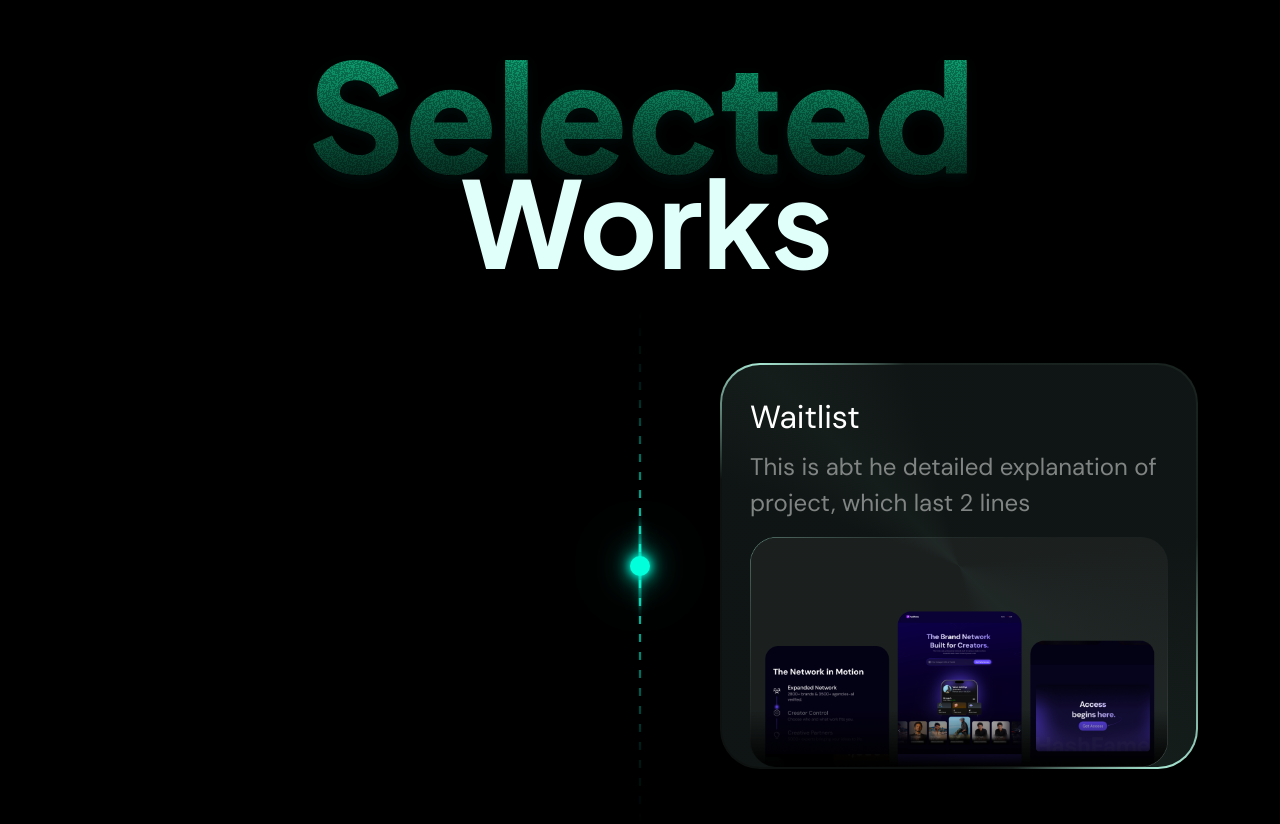
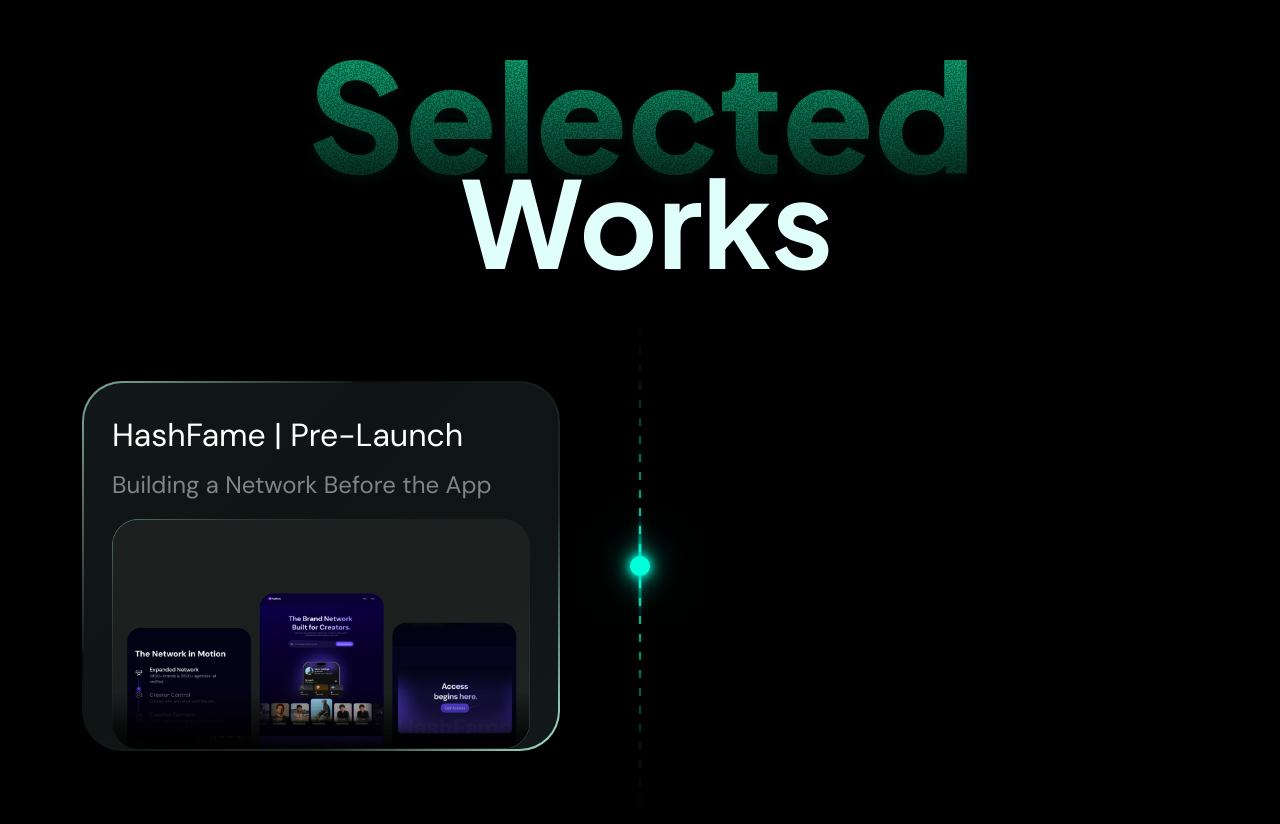
Before and after one commit to gdayaash/ghayz-folio, a Next.js app: page /works in a window 1280 px wide. Shown: the part 108-932 px from the top of the page. Built offline with nearby package versions, Linux system fonts and the light colour scheme; a web font is replaced by a local one.

Commit message:
Added Case Study cards

```diff
--- a/src/components/footer/Footer.tsx
+++ b/src/components/footer/Footer.tsx
@@ -61,7 +61,7 @@
           <div
             className={`y-folio__social-icons flex items-center gap-x-2 ${textColorClass}`}
           >
-            <a href="" target="_blank">
+            <a href="https://www.instagram.com/low_lightings?utm_source=ig_web_button_share_sheet&vrfl=ZDNlZDc0MzIxNw==" target="_blank">
               <InstagramLogoIcon size={26} />
             </a>
 
--- a/src/components/sections/Hero.tsx
+++ b/src/components/sections/Hero.tsx
@@ -128,7 +128,7 @@
             </a>
 
             <a
-              href="#works"
+              href="/works"
               className="inline-flex shrink-0 items-center justify-center gap-2 rounded-[12px] border-2 border-solid border-[#03B197] bg-transparent px-2 py-[10px] text-sm font-normal text-black transition-colors hover:bg-[#03B197]/10 sm:gap-3 sm:px-3 sm:text-base md:px-[32px]"
             >
               <Files
--- a/src/components/sections/SelectedWorkScene.tsx
+++ b/src/components/sections/SelectedWorkScene.tsx
@@ -5,28 +5,53 @@
 import SelectedWorkCard from "../cards/SelectedWorkCard";
 
 const works = [
-  {
+   {
     id: 1,
-    title: "Waitlist",
+    title: "HashFame | Pre-Launch",
     description:
-      "This is abt he detailed explanation of project, which last 2 lines",
-    image: "/images/case-study/waitlist-bg.png",
+      "Building a Network Before the App",
+      image: "/images/case-study/waitlist-bg.png",
   },
   {
     id: 2,
-    title: "Creator",
+    title: "HashFame | Post-Launch",
     description:
-      "This is abt he detailed explanation of project, which last 2 lines",
-    image: "/images/case-study/creator-bg.png",
+      "Turning Existing Profiles into Active Creators",
+      image: "/images/case-study/creator-bg.png",
   },
   {
     id: 3,
-    title: "Agency",
+    title: "Qoruz | Decks Redesign",
     description:
-      "This is abt he detailed explanation of project, which last 2 lines",
-    image: "/images/case-study/agency-bg.png",
+      "Making the Product Its Own Salesperson",
+       image: "/images/case-study/agency-bg.png",
+  },
+    {
+    id: 4,
+    title: "HashFame | Website Redesign",
+    description:
+      "Designed to Make an Impression",
+       image: "/images/case-study/agency-bg.png",
+
+  },
+    {
+    id: 5,
+    title: "Qoruz | Nexus AI",
+    description:
+      "Making Complex AI Feel Simple.",
+       image: "/images/case-study/agency-bg.png",
+
+  },
+  {
+    id: 6,
+    title: "HashFame | Marketing & Visuals",
+    description:
+      "Making Every Feature a Story",
+       image: "/images/case-study/agency-bg.png",
+
   },
 ];
+
 
 export default function SelectedWorksScene() {
   const sectionRef = useRef<HTMLElement>(null);
@@ -193,6 +218,7 @@
     <section ref={sectionRef} className="y-folio__selected-works-scene-wrapper">
       <div className="container y-folio__selected-works-scene mx-auto">
         <div className="y-folio__selected-works-grid">
+
           {/* Timeline */}
           <div className="y-folio__selected-works-center">
             <div className="y-folio__selected-works-center-sticky">
@@ -214,11 +240,11 @@
             </div>
           </div>
 
-          {/* First card: right */}
+          {/* First card: left */}
           <div
             className="
               y-folio__selected-work-card-slot
-              y-folio__selected-work-card-slot--right
+              y-folio__selected-work-card-slot--left
               y-folio__selected-work-card-slot--row-1
             "
           >
@@ -229,11 +255,11 @@
             />
           </div>
 
-          {/* Second card: left */}
+          {/* Second card: right */}
           <div
             className="
               y-folio__selected-work-card-slot
-              y-folio__selected-work-card-slot--left
+              y-folio__selected-work-card-slot--right
               y-folio__selected-work-card-slot--row-2
             "
           >
@@ -244,11 +270,11 @@
             />
           </div>
 
-          {/* Third card: right */}
+          {/* Third card: left */}
           <div
             className="
               y-folio__selected-work-card-slot
-              y-folio__selected-work-card-slot--right
+              y-folio__selected-work-card-slot--left
               y-folio__selected-work-card-slot--row-3
             "
           >
@@ -258,6 +284,52 @@
               image={works[2].image}
             />
           </div>
+
+          {/* Fourth card: right */}
+          <div
+            className="
+              y-folio__selected-work-card-slot
+              y-folio__selected-work-card-slot--right
+              y-folio__selected-work-card-slot--row-4
+            "
+          >
+            <SelectedWorkCard
+              title={works[3].title}
+              description={works[3].description}
+              image={works[3].image}
+            />
+          </div>
+
+          {/* Fifth card: left */}
+          <div
+            className="
+              y-folio__selected-work-card-slot
+              y-folio__selected-work-card-slot--left
+              y-folio__selected-work-card-slot--row-5
+            "
+          >
+            <SelectedWorkCard
+              title={works[4].title}
+              description={works[4].description}
+              image={works[4].image}
+            />
+          </div>
+
+          {/* Sixth card: right */}
+          <div
+            className="
+              y-folio__selected-work-card-slot
+              y-folio__selected-work-card-slot--right
+              y-folio__selected-work-card-slot--row-6
+            "
+          >
+            <SelectedWorkCard
+              title={works[5].title}
+              description={works[5].description}
+              image={works[5].image}
+            />
+          </div>
+
         </div>
       </div>
     </section>
--- a/src/components/sections/TimeLineSection.tsx
+++ b/src/components/sections/TimeLineSection.tsx
@@ -272,11 +272,11 @@
 import { ArrowUpRight } from "@phosphor-icons/react";
 
 const timelineCards = [
-  {
+    {
     id: 1,
     title: "Waitlist to Creator Network",
     description:
-      "Turning an existing creator database into a verified network.",
+      "Turning an existing creator database into an verified network.",
   },
   {
     id: 2,
@@ -288,9 +288,34 @@
     id: 3,
     title: "Agency Pitch Into a Story",
     description:
-      "Designing Qoruz's client deck to communicate expertise, execution and credibility within seconds.",
+      "This is abt he detailed explanation of project, which last 2 lines",
   },
+
 ];
+
+// const works = [
+//   {
+//     id: 1,
+//     title: "Waitlist",
+//     description:
+//       "This is abt he detailed explanation of project, which last 2 lines",
+//     image: "/images/case-study/waitlist-bg.png",
+//   },
+//   {
+//     id: 2,
+//     title: "Creator",
+//     description:
+//       "This is abt he detailed explanation of project, which last 2 lines",
+//     image: "/images/case-study/creator-bg.png",
+//   },
+//   {
+//     id: 3,
+//     title: "Agency",
+//     description:
+//       "This is abt he detailed explanation of project, which last 2 lines",
+//     image: "/images/case-study/agency-bg.png",
+//   },
+// ];
 
 export default function TimelineSection() {
   const sectionRef = useRef<HTMLDivElement>(null);
--- a/src/styles/home.css
+++ b/src/styles/home.css
@@ -109,6 +109,8 @@
 
   box-shadow: 0 8px 32px rgba(0, 0, 0, 0.25);
 }
+
+
 
 .glass-card::before {
   content: "";
--- a/src/styles/selectedWorks.css
+++ b/src/styles/selectedWorks.css
@@ -29,7 +29,7 @@
     minmax(0, 1fr)
     minmax(60px, 0.2fr)
     minmax(0, 1fr);
-  grid-template-rows: repeat(3, minmax(32rem, auto));
+  grid-template-rows: repeat(6, minmax(32rem, auto));
   column-gap: 1.5rem;
   row-gap: 1rem;
 }
@@ -94,6 +94,18 @@
 
 .y-folio__selected-work-card-slot--row-3 {
   grid-row: 3;
+}
+
+.y-folio__selected-work-card-slot--row-4 {
+  grid-row: 4;
+}
+
+.y-folio__selected-work-card-slot--row-5 {
+  grid-row: 5;
+}
+
+.y-folio__selected-work-card-slot--row-6 {
+  grid-row: 6;
 }
 
 /* =========================================================
@@ -209,7 +221,7 @@
 /* =========================================================
    SELECTED WORK CARD
 ========================================================= */
-
+/*
 .y-folio__selected-work-card {
   width: 100%;
   max-width: 478px;
@@ -240,7 +252,50 @@
 
 .y-folio__selected-work-card-description {
   font-size: 24px;
+} */
+
+
+/* =========================================================
+   SELECTED WORK CARD
+========================================================= */
+
+.y-folio__selected-work-card {
+  position: relative;
+  isolation: isolate;
+
+  width: 100%;
+  max-width: 478px;
+  padding: 28px 28px 0;
+
+  border: 2px solid transparent;
+  border-radius: 40px;
+
+  background:
+    linear-gradient(
+      rgba(15, 21, 20, 0.98),
+      rgba(15, 21, 20, 0.98)
+    ) padding-box,
+    linear-gradient(
+      135deg,
+      #a7e6d2 0%,
+      rgba(167, 230, 210, 0.7) 3%,
+      rgba(167, 230, 210, 0.12) 32%,
+      rgba(167, 230, 210, 0.06) 17%,
+      rgba(167, 230, 210, 0.18) 72%,
+      rgba(167, 230, 210, 0.65) 88%,
+      #a7e6d2 100%
+    ) border-box;
 }
+
+.y-folio__selected-work-card-title {
+  font-size: 32px;
+}
+
+.y-folio__selected-work-card-description {
+  font-size: 24px;
+}
+
+
 
 /* =========================================================
    TABLET
@@ -252,7 +307,7 @@
       minmax(0, 1fr)
       minmax(40px, 0.15fr)
       minmax(0, 1fr);
-    grid-template-rows: repeat(3, minmax(30rem, auto));
+    grid-template-rows: repeat(6, minmax(30rem, auto));
     column-gap: 1rem;
     row-gap: 1rem;
   }
```
